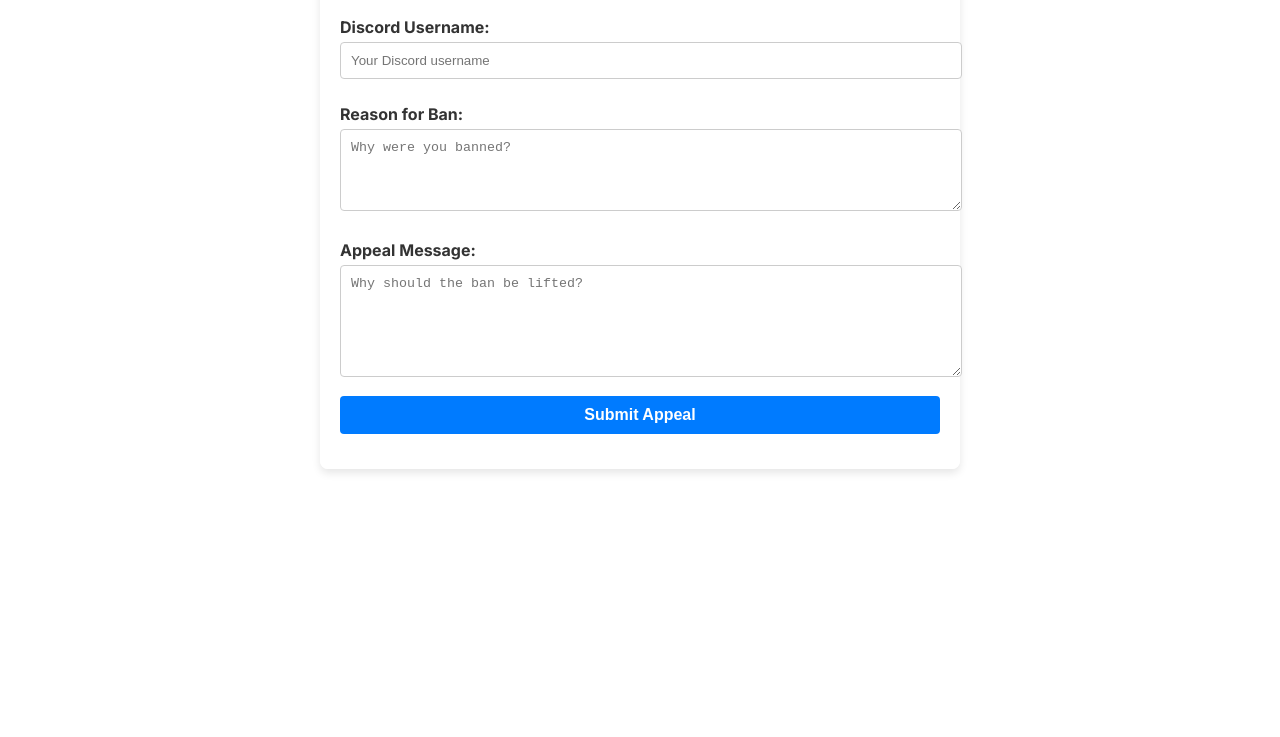
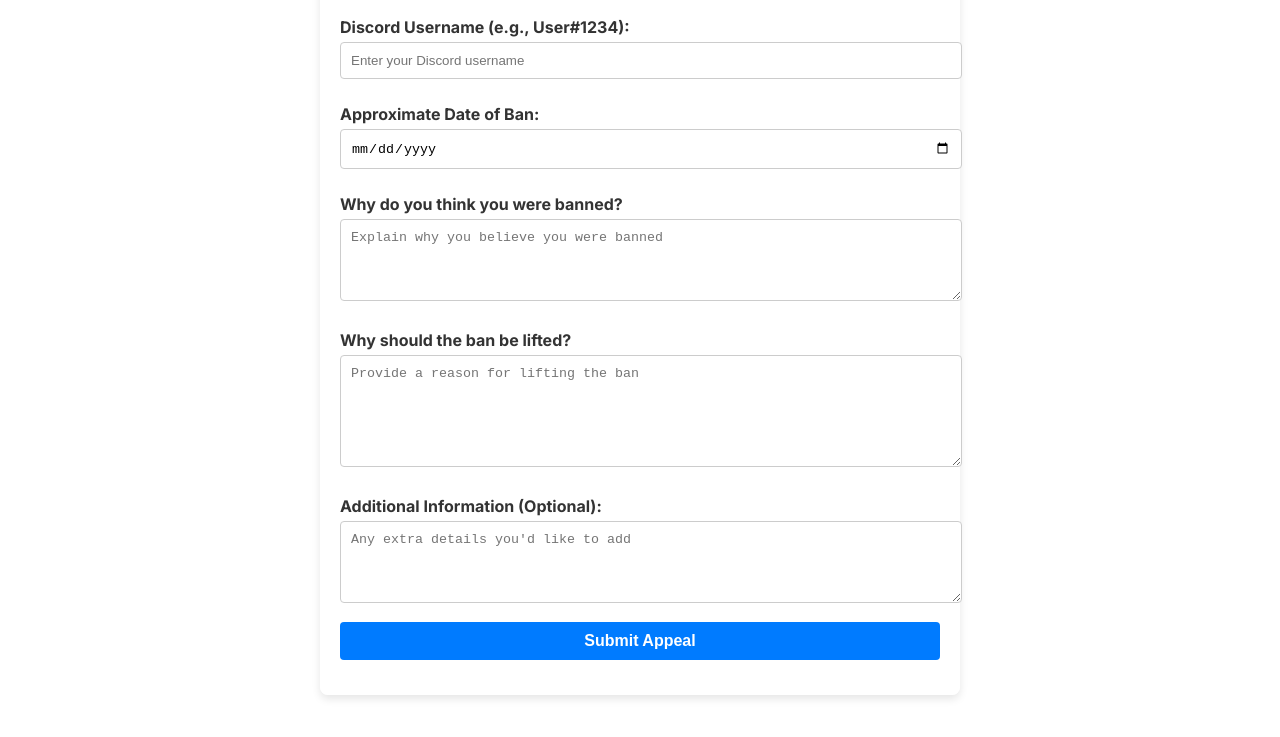
Before and after one commit to Nexoanity/florafantastic, a plain HTML site: page appeal.html in a window 1280 px wide. Shown: the part 173-910 px from the top of the page. Before the commit the page ends 800 px from the top, so only its background shows below. Drawn offline with Linux system fonts and the light colour scheme.

Commit message:
Update appeal.html

```diff
--- a/appeal.html
+++ b/appeal.html
@@ -81,14 +81,20 @@
   <div class="form-container">
     <h1>Ban Appeal Form</h1>
     <form id="banAppealForm">
-      <label for="username">Discord Username:</label>
-      <input type="text" id="username" name="username" placeholder="Your Discord username" required>
+      <label for="username">Discord Username (e.g., User#1234):</label>
+      <input type="text" id="username" name="username" placeholder="Enter your Discord username" required>
 
-      <label for="reason">Reason for Ban:</label>
-      <textarea id="reason" name="reason" rows="4" placeholder="Why were you banned?" required></textarea>
+      <label for="ban-date">Approximate Date of Ban:</label>
+      <input type="date" id="ban-date" name="ban-date" required>
 
-      <label for="appeal">Appeal Message:</label>
-      <textarea id="appeal" name="appeal" rows="6" placeholder="Why should the ban be lifted?" required></textarea>
+      <label for="ban-reason">Why do you think you were banned?</label>
+      <textarea id="ban-reason" name="ban-reason" rows="4" placeholder="Explain why you believe you were banned" required></textarea>
+
+      <label for="appeal-reason">Why should the ban be lifted?</label>
+      <textarea id="appeal-reason" name="appeal-reason" rows="6" placeholder="Provide a reason for lifting the ban" required></textarea>
+
+      <label for="additional-info">Additional Information (Optional):</label>
+      <textarea id="additional-info" name="additional-info" rows="4" placeholder="Any extra details you'd like to add"></textarea>
 
       <button type="submit">Submit Appeal</button>
     </form>
@@ -102,12 +108,14 @@
       const webhookUrl = 'https://discord.com/api/webhooks/1316066799514816603/9Eh8HkefqRnCjUIfjlzUSVPDPKt_v0bfu4GbiJUS7jMLT93Fx1S4KejHkqVC0sY_bRev';
       const formData = {
         username: form.username.value,
-        reason: form.reason.value,
-        appeal: form.appeal.value,
+        banDate: form['ban-date'].value,
+        banReason: form['ban-reason'].value,
+        appealReason: form['appeal-reason'].value,
+        additionalInfo: form['additional-info'].value || 'N/A',
       };
 
       const payload = {
-        content: `**Ban Appeal Submitted:**\n\n**Username:** ${formData.username}\n**Reason for Ban:** ${formData.reason}\n**Appeal Message:** ${formData.appeal}`,
+        content: `**Ban Appeal Submitted:**\n\n**Username:** ${formData.username}\n**Date of Ban:** ${formData.banDate}\n**Reason for Ban:** ${formData.banReason}\n**Appeal Reason:** ${formData.appealReason}\n**Additional Information:** ${formData.additionalInfo}`,
       };
 
       try {
```
